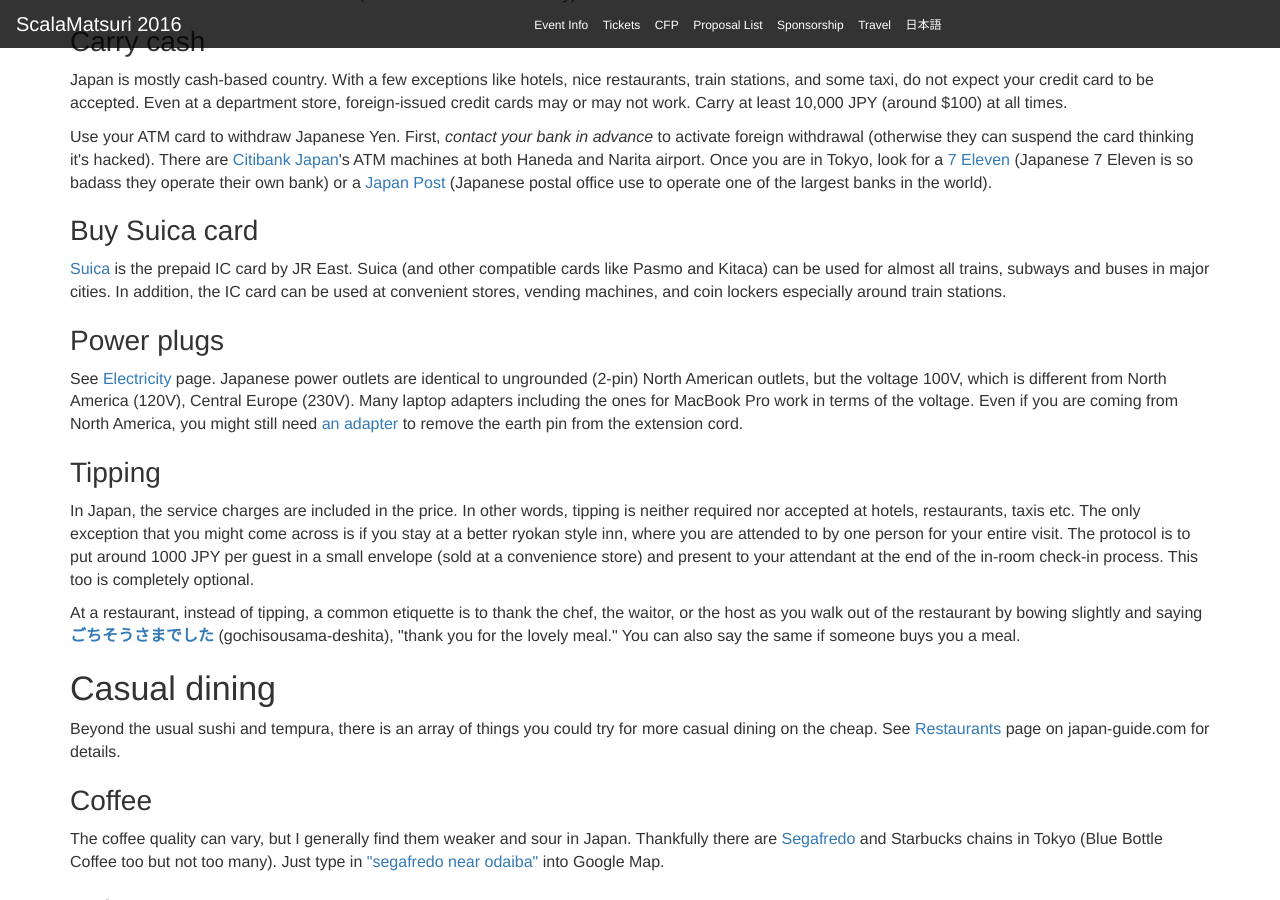
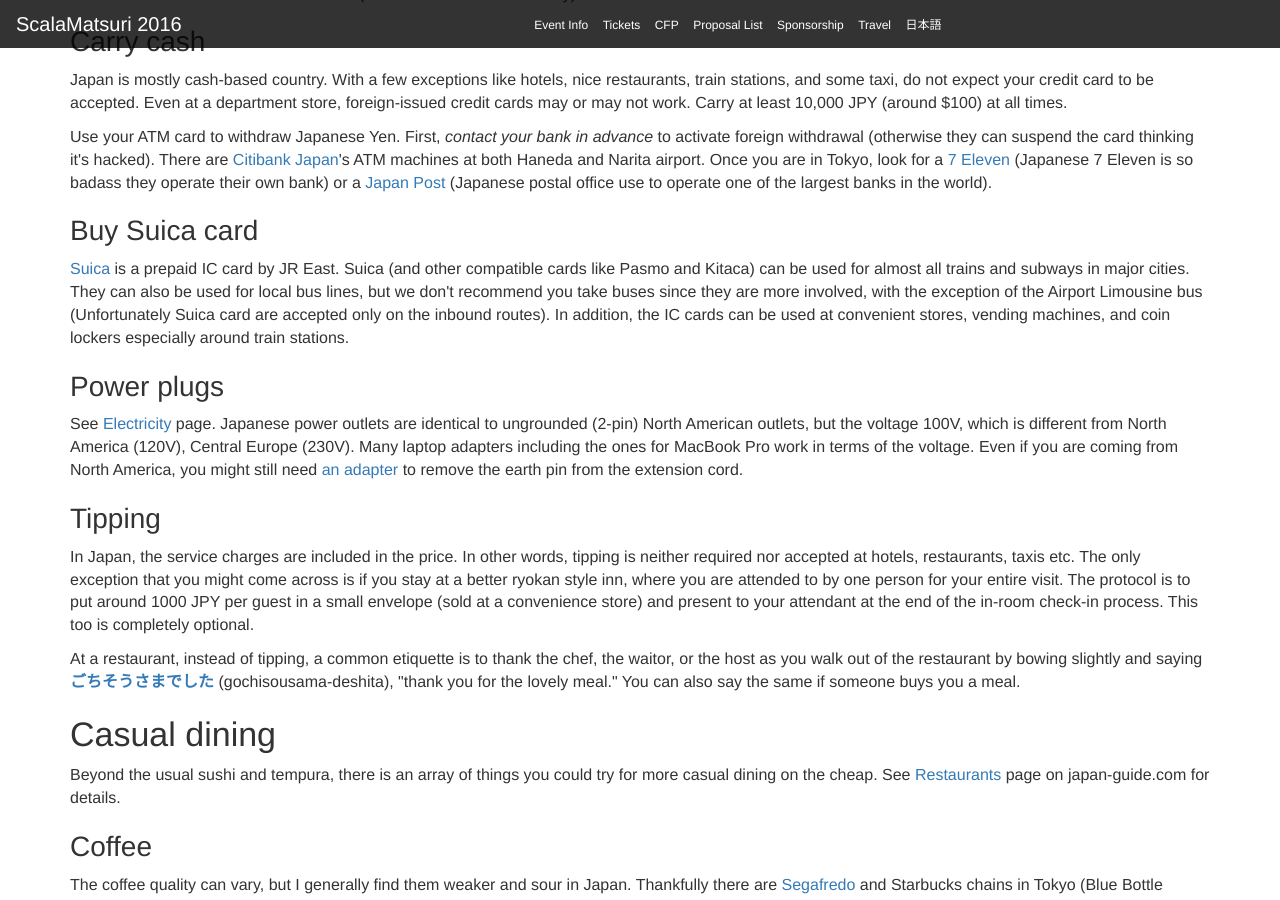
Before and after one commit to scalajp/2016.scalamatsuri.org, a Jekyll site: the page built from en/travel/index.html, in a window 1280 px wide and 900 px high, scrolled down 2362 px. Built offline with Jekyll 4.4.1, drawn with Linux system fonts in a browser that asks for light colours; nearby versions of some CDN libraries; comment, search, counter and statistics services are not loaded.

Commit message:
A note on buses per review

```diff
--- a/en/travel/index.html
+++ b/en/travel/index.html
@@ -110,7 +110,9 @@ With a few exceptions like hotels, nice restaurants, train stations, and some ta
 
 <h3>Buy Suica card</h3>
 <p>
-<a href="https://www.jreast.co.jp/e/pass/suica.html">Suica</a> is the prepaid IC card by JR East. Suica (and other compatible cards like Pasmo and Kitaca) can be used for almost all trains, subways and buses in major cities. In addition, the IC card can be used at convenient stores, vending machines, and coin lockers especially around train stations.
+<a href="https://www.jreast.co.jp/e/pass/suica.html">Suica</a> is a prepaid IC card by JR East. Suica (and other compatible cards like Pasmo and Kitaca) can be used for almost all trains and subways in major cities.
+They can also be used for local bus lines, but we don't recommend you take buses since they are more involved, with the exception of the Airport Limousine bus (Unfortunately Suica card are accepted only on the inbound routes).
+In addition, the IC cards can be used at convenient stores, vending machines, and coin lockers especially around train stations.
 </p>
 
 <h3>Power plugs</h3>
```
